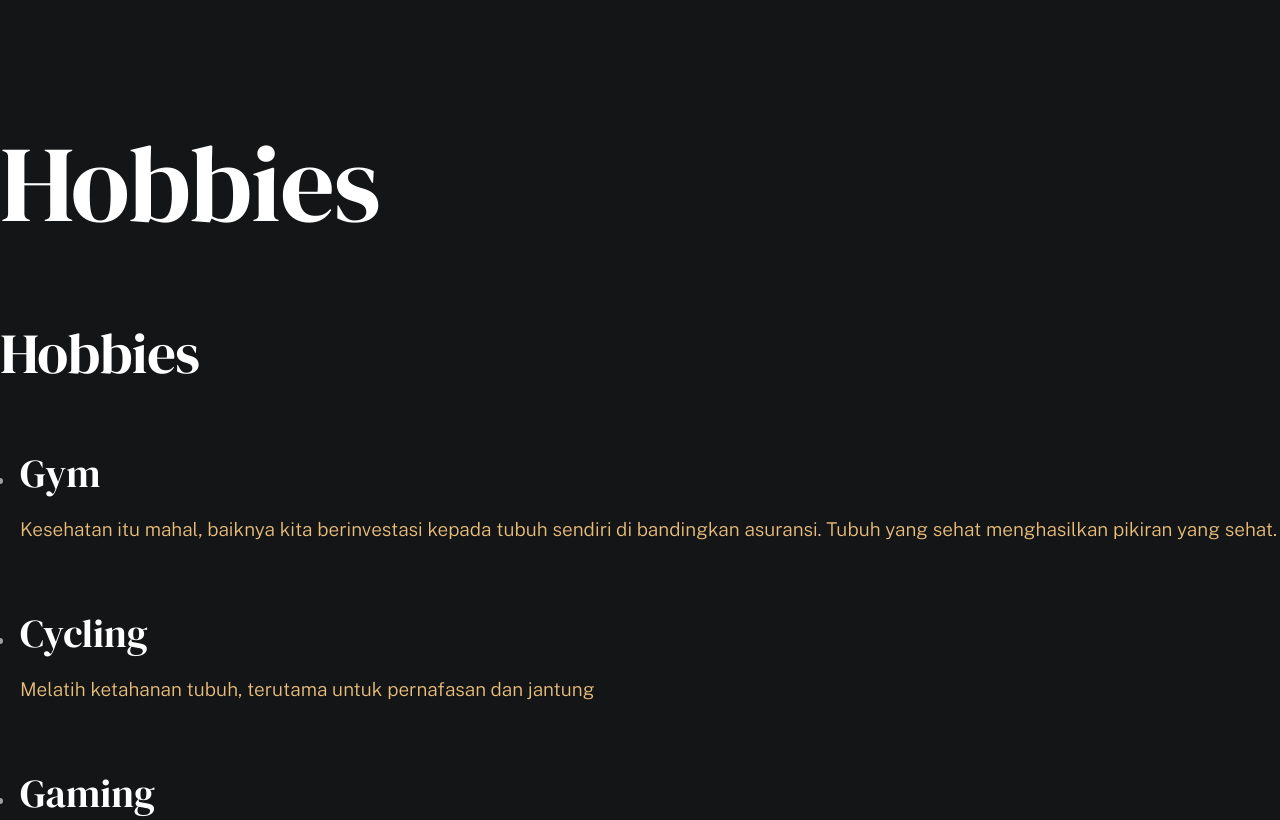
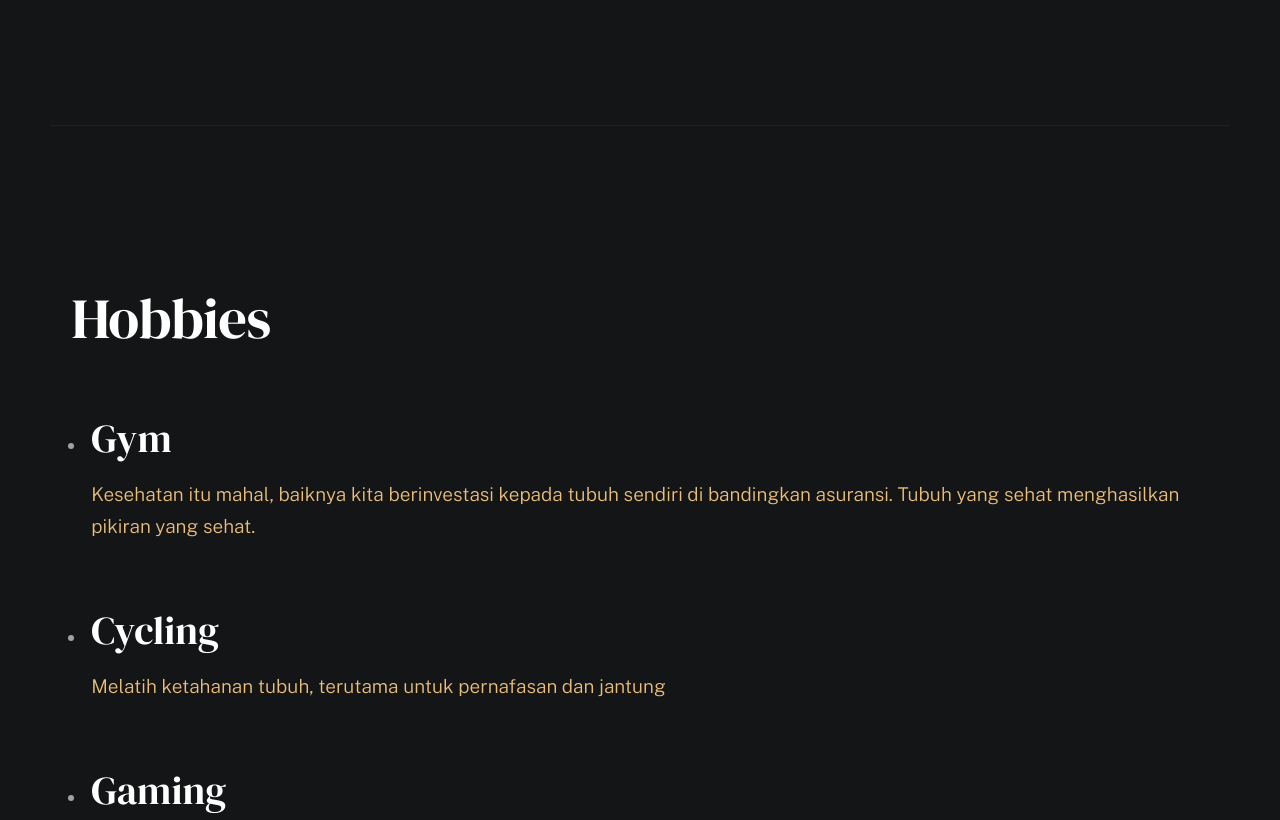
Before and after one commit to risendzy/CVrisendy, a plain HTML site: page index.html in a window 1280 px wide. Shown: the part 3161-3981 px from the top of the page. Drawn offline with nearby package versions, Linux system fonts and the light colour scheme; a web font is replaced by a local one.

Commit message:
Add files via upload

```diff
--- a/index.html
+++ b/index.html
@@ -23,7 +23,7 @@
     <link rel="apple-touch-icon" sizes="180x180" href="apple-touch-icon.png">
     <link rel="icon" type="image/png" sizes="32x32" href="favicon-32x32.png">
     <link rel="icon" type="image/png" sizes="16x16" href="favicon-16x16.png">
-    <link rel="manifest" href="site.webmanifest">
+    <link rel="manifest" href="favicon.ico">
 
 </head>
 
@@ -66,7 +66,7 @@
                         <li><a href="index.html" class="home-link">Wisna.</a></li>
                         <li class="current"><a href="#intro" class="smoothscroll">Intro</a></li>
                         <li><a href="#about" class="smoothscroll">About</a></li>
-                        <li><a href="#hobbies" class="smoothscroll">Hobbies</a></li>
+                        <li><a href="#works" class="smoothscroll">Hobbies</a></li>
                         <li><a href="#contact" class="smoothscroll">Say Hello</a></li>
                     </ul>
                 </nav>
@@ -150,7 +150,7 @@
                 <div class="row about-expertise" data-animate-block>
                     <div class="column lg-12">
 
-                        <h2 class="text-pretitle" data-animate-el>Expertise</h2>
+                        <h2 class="text-pretitle" data-animate-el>Experience</h2>
 
                         <ul class="skills-list h1" data-animate-el>
                             <li>Troubleshoot</li>
@@ -257,13 +257,13 @@
 
             <!-- ### Hobbies
             ================================================== -->
-            <main class="site-main">
-                <h1 class="text-huge-title">
-                    Hobbies
-                </h1>
+            <section id="works" class="s-contact target-section">
 
-                <h1>Hobbies</h1>
-                <div class="accordion">
+                <div class="row contact-top">
+                    <div class="column lg-12">
+                        <h1 class="h1">
+                            Hobbies
+                        </h1>
                   <ul>
                     <li tabindex="1">
                       <div>
@@ -291,6 +291,7 @@
                         </a>
                       </div>
                     </li>
+
 
                 </div>
 
@@ -338,7 +339,6 @@
                     <div class="column lg-4 md-5 tab-6 stack-on-550 contact-block">
                         <h3 class="text-pretitle"></h3>
                         <ul class="contact-social">
-
                         </ul>
                     </div>
                     <div class="column lg-4 md-12 contact-block">
@@ -377,5 +377,4 @@
     <script src="js/plugins.js"></script>
     <script src="js/main.js"></script>
 </body>
-
 </html>
```
Also changed, not shown: android-chrome-512x512.png, apple-touch-icon.png, favicon-16x16.png, favicon-32x32.png, favicon.ico.
